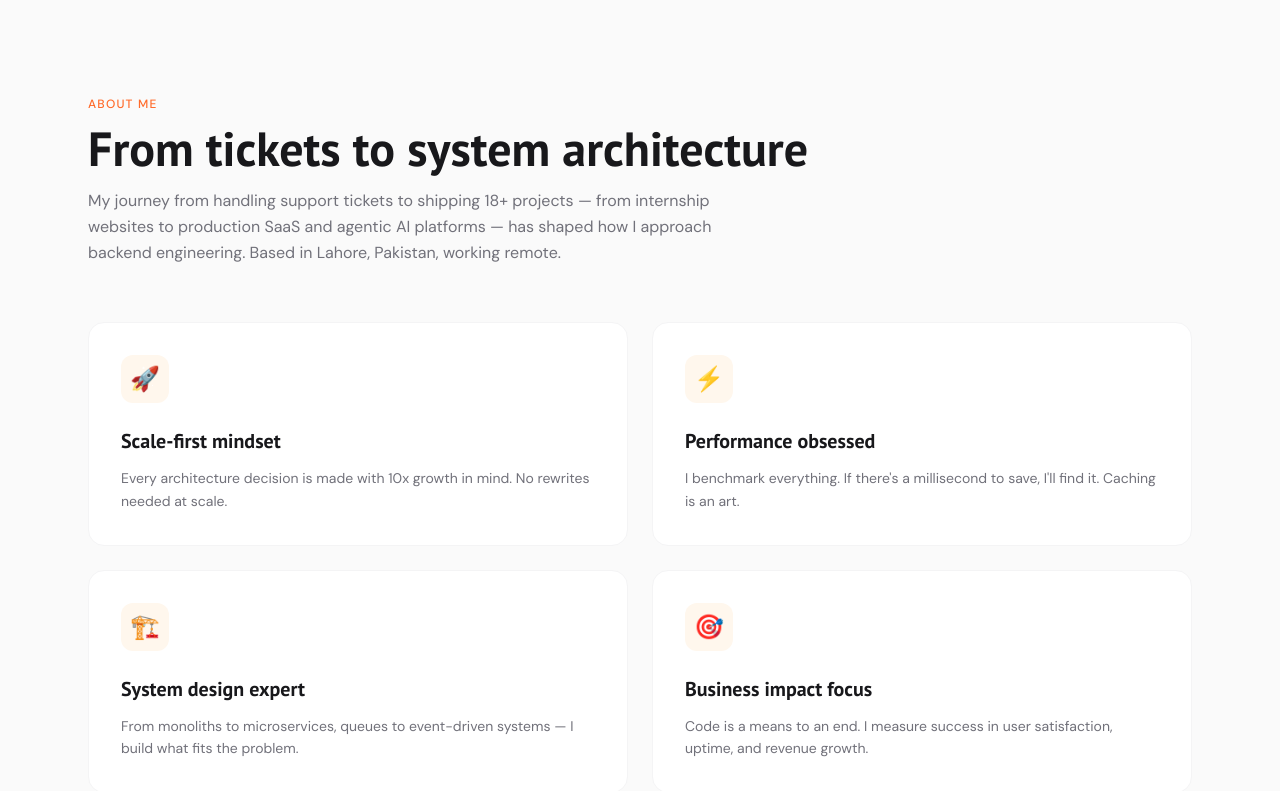
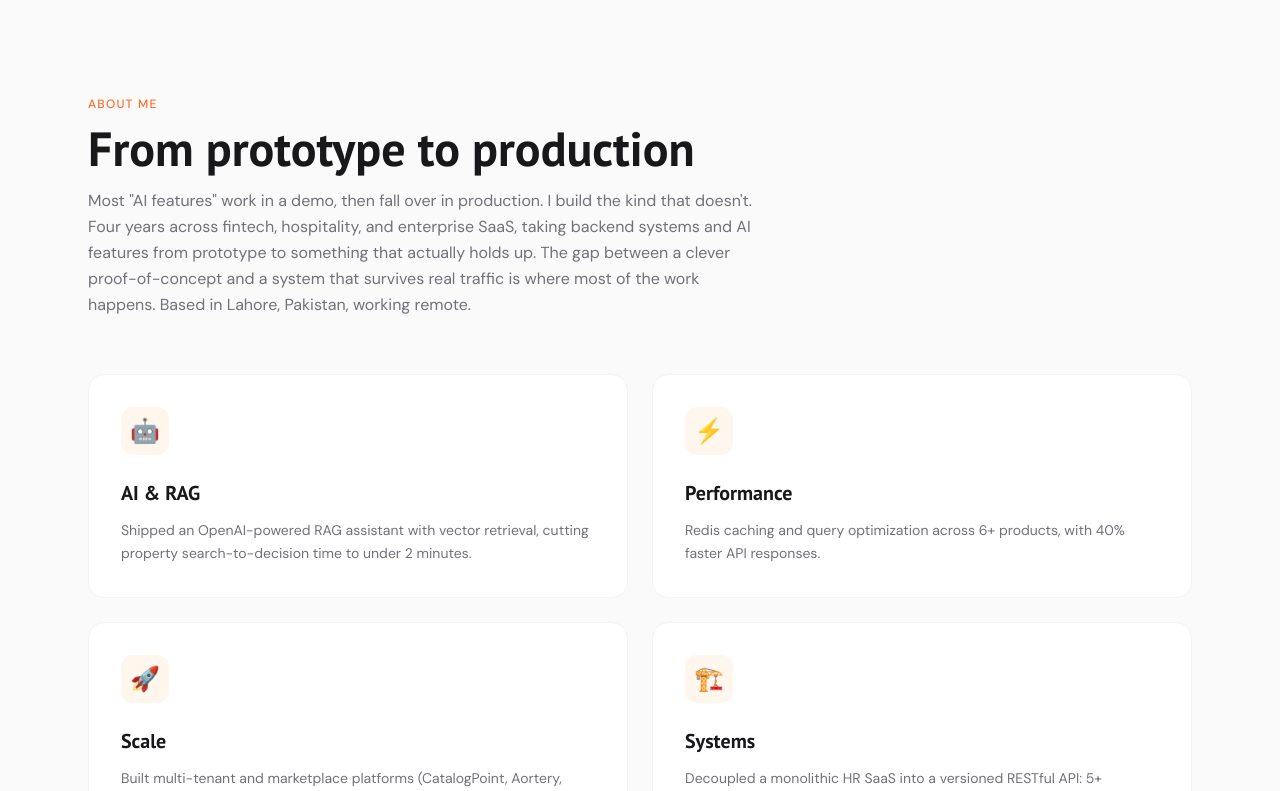
Before and after one commit to iqra-zb/portfolio, a Next.js app: page / in a window 1280 px wide. Shown: the part 800-1591 px from the top of the page. Built offline with nearby package versions, Linux system fonts and the light colour scheme.

Commit message:
feat:about details updated

```diff
--- a/components/About.tsx
+++ b/components/About.tsx
@@ -1,8 +1,8 @@
 const TRAITS = [
-  { icon: '🚀', title: 'Scale-first mindset', body: 'Every architecture decision is made with 10x growth in mind. No rewrites needed at scale.' },
-  { icon: '⚡', title: 'Performance obsessed', body: "I benchmark everything. If there's a millisecond to save, I'll find it. Caching is an art." },
-  { icon: '🏗️', title: 'System design expert', body: 'From monoliths to microservices, queues to event-driven systems — I build what fits the problem.' },
-  { icon: '🎯', title: 'Business impact focus', body: 'Code is a means to an end. I measure success in user satisfaction, uptime, and revenue growth.' },
+  { icon: '🤖', title: 'AI & RAG', body: 'Shipped an OpenAI-powered RAG assistant with vector retrieval, cutting property search-to-decision time to under 2 minutes.' },
+  { icon: '⚡', title: 'Performance', body: 'Redis caching and query optimization across 6+ products, with 40% faster API responses.' },
+  { icon: '🚀', title: 'Scale', body: 'Built multi-tenant and marketplace platforms (CatalogPoint, Aortery, DriniHotels) handling 1,000+ monthly bookings and 1,000+ daily transactions.' },
+  { icon: '🏗️', title: 'Systems', body: 'Decoupled a monolithic HR SaaS into a versioned RESTful API: 5+ modules, 10+ enterprise clients.' },
 ];
 
 const STACK = [
@@ -17,9 +17,9 @@ export default function About() {
       <div className="max-w-6xl mx-auto px-6">
         <div className="mb-14">
           <p className="text-xs font-medium text-accent tracking-widest uppercase mb-3">About me</p>
-          <h2 className="font-display font-bold text-4xl md:text-5xl text-zinc-900 dark:text-white">From tickets to system architecture</h2>
+          <h2 className="font-display font-bold text-4xl md:text-5xl text-zinc-900 dark:text-white">From prototype to production</h2>
           <p className="text-zinc-500 dark:text-zinc-400 max-w-2xl mt-4 leading-relaxed">
-            My journey from handling support tickets to shipping 18+ projects — from internship websites to production SaaS and agentic AI platforms — has shaped how I approach backend engineering. Based in Lahore, Pakistan, working remote.
+            Most "AI features" work in a demo, then fall over in production. I build the kind that doesn't. Four years across fintech, hospitality, and enterprise SaaS, taking backend systems and AI features from prototype to something that actually holds up. The gap between a clever proof-of-concept and a system that survives real traffic is where most of the work happens. Based in Lahore, Pakistan, working remote.
           </p>
         </div>
         <div className="grid md:grid-cols-2 gap-6 mb-14">
```
